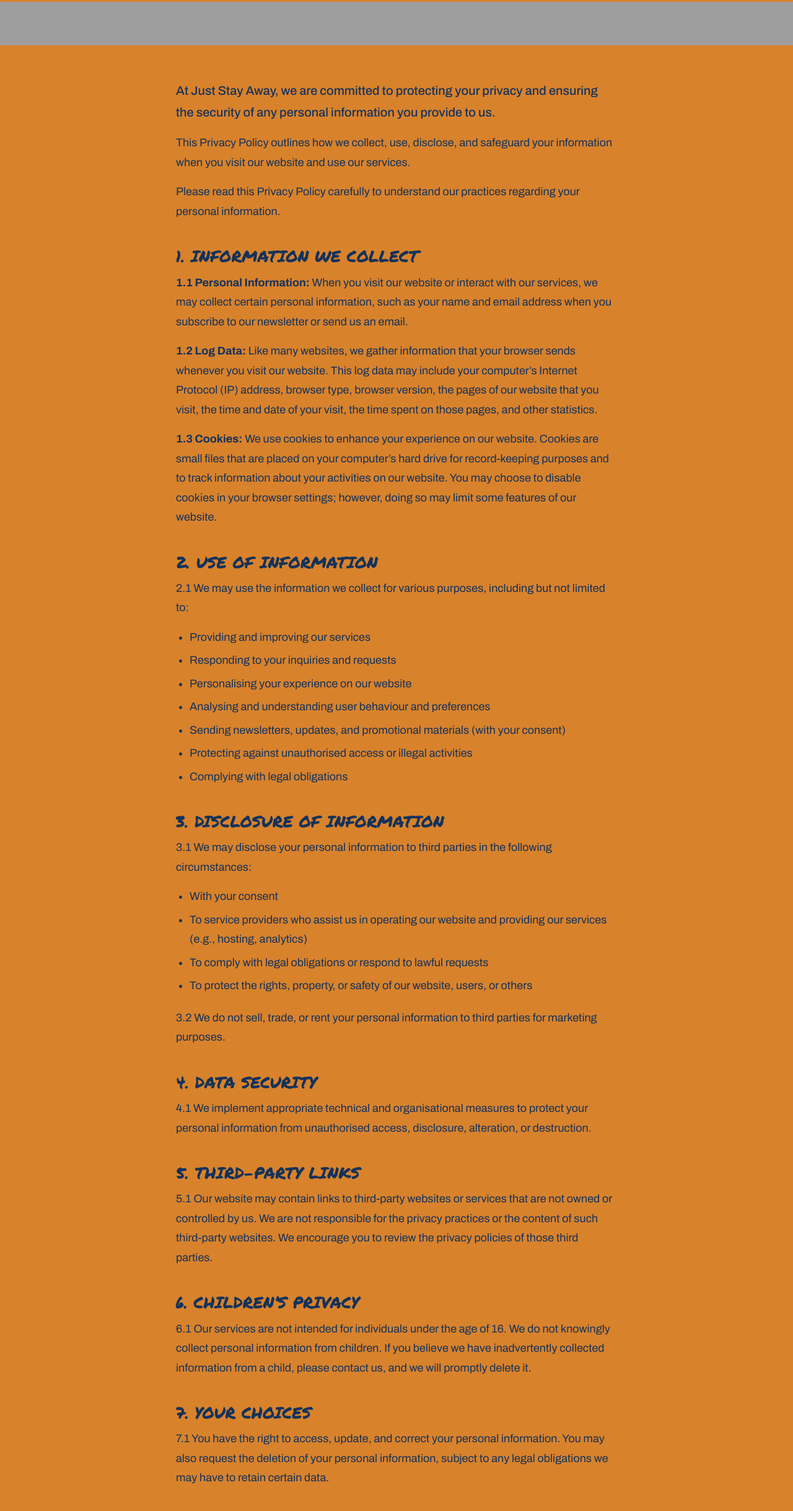
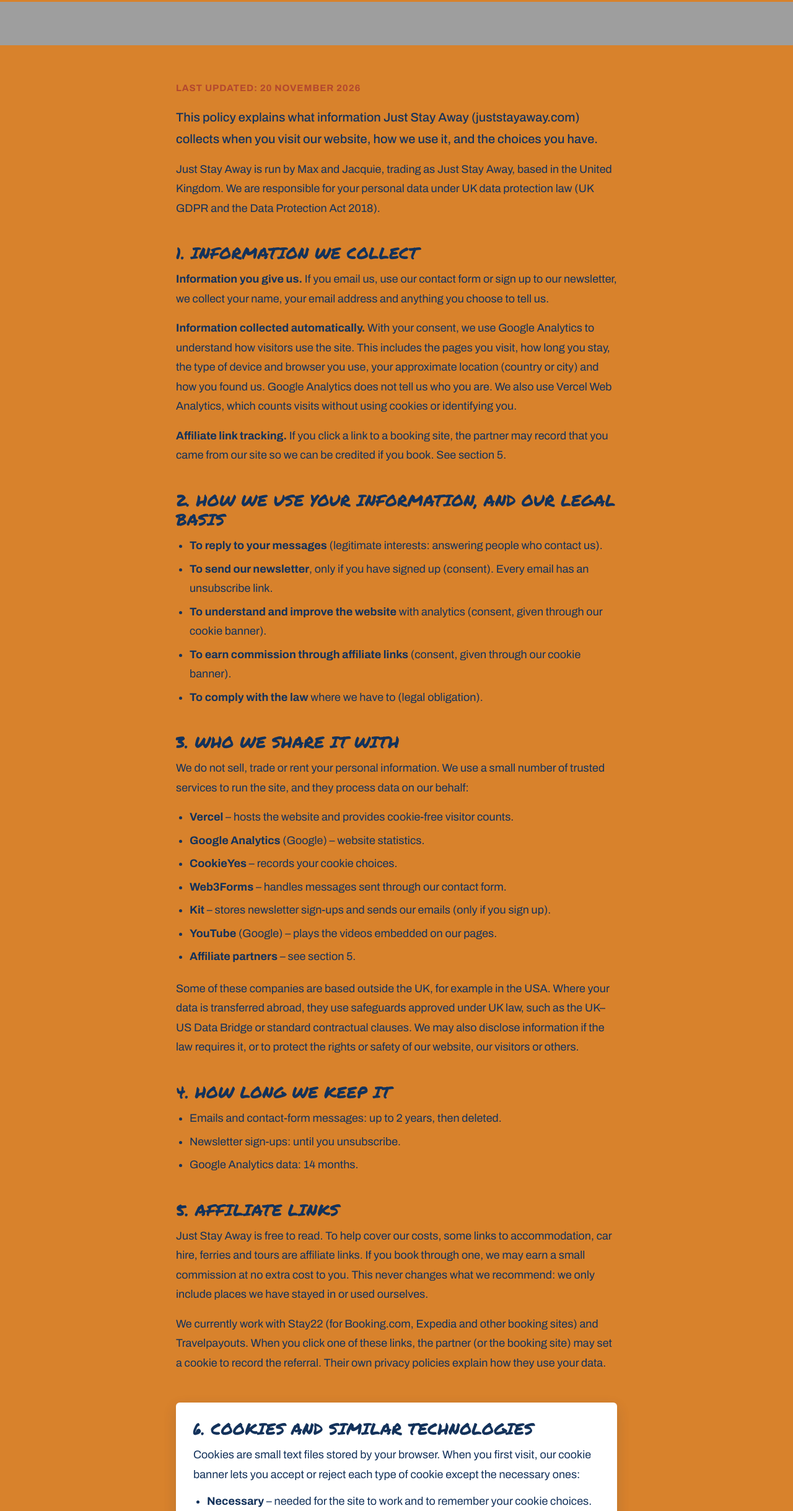
Before and after one commit to plaw2312-debug/flip-flop-flicks-website, a plain HTML site: page privacy-policy.html in a window 1280 px wide. Shown: the part 343-2781 px from the top of the page at 62% size. Drawn offline with Linux system fonts and the light colour scheme; grey boxes are pictures that could not be loaded; a script that the page names is missing.

Commit message:
Add files via upload

```diff
--- a/privacy-policy.html
+++ b/privacy-policy.html
@@ -90,53 +90,77 @@ a{color:#13325B}a:hover{color:#B2472F}
   </section>
 
   <article style="max-width: 760px; margin: 0 auto; padding: 40px 24px 24px; font-size: 18px; line-height: 1.75">
-    <p style="margin: 0 0 16px; font-size: 20px; font-weight: 500">At Just Stay Away, we are committed to protecting your privacy and ensuring the security of any personal information you provide to us.</p>
-    <p style="margin: 0 0 16px">This Privacy Policy outlines how we collect, use, disclose, and safeguard your information when you visit our website and use our services.</p>
-    <p style="margin: 0 0 16px">Please read this Privacy Policy carefully to understand our practices regarding your personal information.</p>
+    <p style="margin: 0 0 16px; font-size: 15px; font-weight: 700; letter-spacing: 0.06em; text-transform: uppercase; color: #B2472F">Last updated: 20 November 2026</p>
+    <p style="margin: 0 0 16px; font-size: 20px; font-weight: 500">This policy explains what information Just Stay Away (juststayaway.com) collects when you visit our website, how we use it, and the choices you have.</p>
+    <p style="margin: 0 0 16px">Just Stay Away is run by Max and Jacquie, trading as Just Stay Away, based in the United Kingdom. We are responsible for your personal data under UK data protection law (UK GDPR and the Data Protection Act 2018).</p>
     <h2 style="margin: 40px 0 12px; font-family: 'Permanent Marker', cursive; font-weight: 400; font-size: 26px; line-height: 1.2">1. INFORMATION WE COLLECT</h2>
-    <p style="margin: 0 0 16px"><strong>1.1 Personal Information:</strong> When you visit our website or interact with our services, we may collect certain personal information, such as your name and email address when you subscribe to our newsletter or send us an email.</p>
-    <p style="margin: 0 0 16px"><strong>1.2 Log Data:</strong> Like many websites, we gather information that your browser sends whenever you visit our website. This log data may include your computer’s Internet Protocol (IP) address, browser type, browser version, the pages of our website that you visit, the time and date of your visit, the time spent on those pages, and other statistics.</p>
-    <p style="margin: 0 0 16px"><strong>1.3 Cookies:</strong> We use cookies to enhance your experience on our website. Cookies are small files that are placed on your computer’s hard drive for record-keeping purposes and to track information about your activities on our website. You may choose to disable cookies in your browser settings; however, doing so may limit some features of our website.</p>
-    <h2 style="margin: 40px 0 12px; font-family: 'Permanent Marker', cursive; font-weight: 400; font-size: 26px; line-height: 1.2">2. USE OF INFORMATION</h2>
-    <p style="margin: 0 0 16px">2.1 We may use the information we collect for various purposes, including but not limited to:</p>
+    <p style="margin: 0 0 16px"><strong>Information you give us.</strong> If you email us, use our contact form or sign up to our newsletter, we collect your name, your email address and anything you choose to tell us.</p>
+    <p style="margin: 0 0 16px"><strong>Information collected automatically.</strong> With your consent, we use Google Analytics to understand how visitors use the site. This includes the pages you visit, how long you stay, the type of device and browser you use, your approximate location (country or city) and how you found us. Google Analytics does not tell us who you are. We also use Vercel Web Analytics, which counts visits without using cookies or identifying you.</p>
+    <p style="margin: 0 0 16px"><strong>Affiliate link tracking.</strong> If you click a link to a booking site, the partner may record that you came from our site so we can be credited if you book. See section 5.</p>
+    <h2 style="margin: 40px 0 12px; font-family: 'Permanent Marker', cursive; font-weight: 400; font-size: 26px; line-height: 1.2">2. HOW WE USE YOUR INFORMATION, AND OUR LEGAL BASIS</h2>
     <ul style="margin: 0 0 20px; padding-left: 22px; display: flex; flex-direction: column; gap: 6px">
-      <li>Providing and improving our services</li>
-      <li>Responding to your inquiries and requests</li>
-      <li>Personalising your experience on our website</li>
-      <li>Analysing and understanding user behaviour and preferences</li>
-      <li>Sending newsletters, updates, and promotional materials (with your consent)</li>
-      <li>Protecting against unauthorised access or illegal activities</li>
-      <li>Complying with legal obligations</li>
+      <li><strong>To reply to your messages</strong> (legitimate interests: answering people who contact us).</li>
+      <li><strong>To send our newsletter</strong>, only if you have signed up (consent). Every email has an unsubscribe link.</li>
+      <li><strong>To understand and improve the website</strong> with analytics (consent, given through our cookie banner).</li>
+      <li><strong>To earn commission through affiliate links</strong> (consent, given through our cookie banner).</li>
+      <li><strong>To comply with the law</strong> where we have to (legal obligation).</li>
     </ul>
-    <h2 style="margin: 40px 0 12px; font-family: 'Permanent Marker', cursive; font-weight: 400; font-size: 26px; line-height: 1.2">3. DISCLOSURE OF INFORMATION</h2>
-    <p style="margin: 0 0 16px">3.1 We may disclose your personal information to third parties in the following circumstances:</p>
+    <h2 style="margin: 40px 0 12px; font-family: 'Permanent Marker', cursive; font-weight: 400; font-size: 26px; line-height: 1.2">3. WHO WE SHARE IT WITH</h2>
+    <p style="margin: 0 0 16px">We do not sell, trade or rent your personal information. We use a small number of trusted services to run the site, and they process data on our behalf:</p>
     <ul style="margin: 0 0 20px; padding-left: 22px; display: flex; flex-direction: column; gap: 6px">
-      <li>With your consent</li>
-      <li>To service providers who assist us in operating our website and providing our services (e.g., hosting, analytics)</li>
-      <li>To comply with legal obligations or respond to lawful requests</li>
-      <li>To protect the rights, property, or safety of our website, users, or others</li>
+      <li><strong>Vercel</strong> – hosts the website and provides cookie-free visitor counts.</li>
+      <li><strong>Google Analytics</strong> (Google) – website statistics.</li>
+      <li><strong>CookieYes</strong> – records your cookie choices.</li>
+      <li><strong>Web3Forms</strong> – handles messages sent through our contact form.</li>
+      <li><strong>Kit</strong> – stores newsletter sign-ups and sends our emails (only if you sign up).</li>
+      <li><strong>YouTube</strong> (Google) – plays the videos embedded on our pages.</li>
+      <li><strong>Affiliate partners</strong> – see section 5.</li>
     </ul>
-    <p style="margin: 0 0 16px">3.2 We do not sell, trade, or rent your personal information to third parties for marketing purposes.</p>
-    <h2 style="margin: 40px 0 12px; font-family: 'Permanent Marker', cursive; font-weight: 400; font-size: 26px; line-height: 1.2">4. DATA SECURITY</h2>
-    <p style="margin: 0 0 16px">4.1 We implement appropriate technical and organisational measures to protect your personal information from unauthorised access, disclosure, alteration, or destruction.</p>
-    <h2 style="margin: 40px 0 12px; font-family: 'Permanent Marker', cursive; font-weight: 400; font-size: 26px; line-height: 1.2">5. THIRD-PARTY LINKS</h2>
-    <p style="margin: 0 0 16px">5.1 Our website may contain links to third-party websites or services that are not owned or controlled by us. We are not responsible for the privacy practices or the content of such third-party websites. We encourage you to review the privacy policies of those third parties.</p>
-    <h2 style="margin: 40px 0 12px; font-family: 'Permanent Marker', cursive; font-weight: 400; font-size: 26px; line-height: 1.2">6. CHILDREN’S PRIVACY</h2>
-    <p style="margin: 0 0 16px">6.1 Our services are not intended for individuals under the age of 16. We do not knowingly collect personal information from children. If you believe we have inadvertently collected information from a child, please contact us, and we will promptly delete it.</p>
-    <h2 style="margin: 40px 0 12px; font-family: 'Permanent Marker', cursive; font-weight: 400; font-size: 26px; line-height: 1.2">7. YOUR CHOICES</h2>
-    <p style="margin: 0 0 16px">7.1 You have the right to access, update, and correct your personal information. You may also request the deletion of your personal information, subject to any legal obligations we may have to retain certain data.</p>
-    <h2 style="margin: 40px 0 12px; font-family: 'Permanent Marker', cursive; font-weight: 400; font-size: 26px; line-height: 1.2">8. CHANGES TO THIS PRIVACY POLICY</h2>
-    <p style="margin: 0 0 16px">8.1 We reserve the right to modify or update this Privacy Policy at any time. We will notify you of any changes by posting the updated Privacy Policy on our website. Your continued use of our website and services after any modifications indicates your acceptance of the changes.</p>
-    <h2 style="margin: 40px 0 12px; font-family: 'Permanent Marker', cursive; font-weight: 400; font-size: 26px; line-height: 1.2">9. AFFILIATE LINKS</h2>
-    <p style="margin: 0 0 16px">Just Stay Away is part of the Travelpayouts and Amazon Services LLC Associates Program affiliate platforms. This means that every time you make a purchase using one of these links, we earn a commission at no extra cost to you.</p>
-    <h2 style="margin: 40px 0 12px; font-family: 'Permanent Marker', cursive; font-weight: 400; font-size: 26px; line-height: 1.2">10. CONTACT US</h2>
-    <p style="margin: 0 0 16px">If you have any questions or concerns about this Privacy Policy or our privacy practices, please contact us at <a href="mailto:juststayawaytravel@gmail.com" style="font-weight: 700">juststayawaytravel@gmail.com</a> or use our <a href="about.html#get-in-touch" style="font-weight: 700">contact form</a>.</p>
+    <p style="margin: 0 0 16px">Some of these companies are based outside the UK, for example in the USA. Where your data is transferred abroad, they use safeguards approved under UK law, such as the UK–US Data Bridge or standard contractual clauses. We may also disclose information if the law requires it, or to protect the rights or safety of our website, our visitors or others.</p>
+    <h2 style="margin: 40px 0 12px; font-family: 'Permanent Marker', cursive; font-weight: 400; font-size: 26px; line-height: 1.2">4. HOW LONG WE KEEP IT</h2>
+    <ul style="margin: 0 0 20px; padding-left: 22px; display: flex; flex-direction: column; gap: 6px">
+      <li>Emails and contact-form messages: up to 2 years, then deleted.</li>
+      <li>Newsletter sign-ups: until you unsubscribe.</li>
+      <li>Google Analytics data: 14 months.</li>
+    </ul>
+    <h2 style="margin: 40px 0 12px; font-family: 'Permanent Marker', cursive; font-weight: 400; font-size: 26px; line-height: 1.2">5. AFFILIATE LINKS</h2>
+    <p style="margin: 0 0 16px">Just Stay Away is free to read. To help cover our costs, some links to accommodation, car hire, ferries and tours are affiliate links. If you book through one, we may earn a small commission at no extra cost to you. This never changes what we recommend: we only include places we have stayed in or used ourselves.</p>
+    <p style="margin: 0 0 16px">We currently work with Stay22 (for Booking.com, Expedia and other booking sites) and Travelpayouts. When you click one of these links, the partner (or the booking site) may set a cookie to record the referral. Their own privacy policies explain how they use your data.</p>
+    <!-- Add each new programme to the sentence above as you are accepted, and update "Last updated" at the top.
+         If accepted by Amazon, add: "As an Amazon Associate we earn from qualifying purchases." -->
     <div id="cookies" style="margin: 48px 0 8px; background: #FFFFFF; border-radius: 6px; padding: 26px 28px; box-shadow: 0 8px 22px rgba(19,50,91,0.14); scroll-margin-top: 16px">
-      <h2 style="margin: 0 0 12px; font-family: 'Permanent Marker', cursive; font-weight: 400; font-size: 26px; line-height: 1.2">COOKIE POLICY</h2>
-      <p style="margin: 0 0 12px">This site uses cookies – small text files that are placed on your machine to help the site provide a better user experience. In general, cookies are used to retain user preferences, store information for things like shopping carts, and provide anonymised tracking data to third-party applications like Google Analytics. As a rule, cookies will make your browsing experience better.</p>
-      <p style="margin: 0">However, you may prefer to disable cookies on this site and on others. The most effective way to do this is to disable cookies in your browser.</p>
-      <p style="margin: 12px 0 0"><strong>Trip planner ticks:</strong> on our <a href="tips-trip-planner.html">trip planner</a> page, the boxes you tick are saved in your own browser (using local storage) so they're still there when you come back. This stays on your device, is never sent to us or anyone else, and is used only to remember your ticks. You can remove it at any time with the "Clear my ticks" button on that page or by clearing your browser data.</p>
+      <h2 style="margin: 0 0 12px; font-family: 'Permanent Marker', cursive; font-weight: 400; font-size: 26px; line-height: 1.2">6. COOKIES AND SIMILAR TECHNOLOGIES</h2>
+      <p style="margin: 0 0 12px">Cookies are small text files stored by your browser. When you first visit, our cookie banner lets you accept or reject each type of cookie except the necessary ones:</p>
+      <ul style="margin: 0 0 16px; padding-left: 22px; display: flex; flex-direction: column; gap: 6px">
+        <li><strong>Necessary</strong> – needed for the site to work and to remember your cookie choices. Always on.</li>
+        <li><strong>Functional</strong> – features such as embedded YouTube videos and social sharing.</li>
+        <li><strong>Analytics</strong> – Google Analytics statistics (see section 1).</li>
+        <li><strong>Performance</strong> – help us understand how well the site is working.</li>
+        <li><strong>Advertisement</strong> – affiliate link tracking (see section 5).</li>
+      </ul>
+      <p style="margin: 0 0 12px">Analytics, functional, performance and advertisement cookies are only used if you allow them. You can change your mind at any time using the cookie settings button in the bottom corner of every page. You can also block or delete cookies in your browser settings.</p>
+      <p style="margin: 0"><strong>Trip planner ticks:</strong> on our <a href="tips-trip-planner.html">trip planner</a> page, the boxes you tick are saved in your own browser (using local storage) so they're still there when you come back. This stays on your device, is never sent to us or anyone else, and is used only to remember your ticks. You can remove it at any time with the "Clear my ticks" button on that page or by clearing your browser data.</p>
     </div>
+    <h2 style="margin: 40px 0 12px; font-family: 'Permanent Marker', cursive; font-weight: 400; font-size: 26px; line-height: 1.2">7. LINKS TO OTHER WEBSITES</h2>
+    <p style="margin: 0 0 16px">Our site links to other websites we do not own or control, including booking sites. We are not responsible for their content or privacy practices, so please read their privacy policies.</p>
+    <h2 style="margin: 40px 0 12px; font-family: 'Permanent Marker', cursive; font-weight: 400; font-size: 26px; line-height: 1.2">8. CHILDREN</h2>
+    <p style="margin: 0 0 16px">Our website is not aimed at children under 16, and we do not knowingly collect their personal information. If you think a child has given us their information, please contact us and we will delete it.</p>
+    <h2 style="margin: 40px 0 12px; font-family: 'Permanent Marker', cursive; font-weight: 400; font-size: 26px; line-height: 1.2">9. YOUR RIGHTS</h2>
+    <p style="margin: 0 0 16px">Under UK data protection law you have the right to:</p>
+    <ul style="margin: 0 0 20px; padding-left: 22px; display: flex; flex-direction: column; gap: 6px">
+      <li>ask for a copy of the personal information we hold about you;</li>
+      <li>ask us to correct or delete it;</li>
+      <li>object to, or ask us to restrict, how we use it;</li>
+      <li>ask for your data in a portable format;</li>
+      <li>withdraw your consent at any time (for example, by unsubscribing or changing your cookie settings).</li>
+    </ul>
+    <p style="margin: 0 0 16px">To use any of these rights, email us at the address below. We will reply within one month. If you are unhappy with how we have handled your information, you can complain to the Information Commissioner's Office (ICO) at <a href="https://ico.org.uk/make-a-complaint/" target="_blank" rel="noopener" style="font-weight: 700">ico.org.uk</a> or on 0303 123 1113.</p>
+    <h2 style="margin: 40px 0 12px; font-family: 'Permanent Marker', cursive; font-weight: 400; font-size: 26px; line-height: 1.2">10. KEEPING YOUR INFORMATION SAFE</h2>
+    <p style="margin: 0 0 16px">We take sensible technical and organisational steps to protect your information from loss, misuse and unauthorised access.</p>
+    <h2 style="margin: 40px 0 12px; font-family: 'Permanent Marker', cursive; font-weight: 400; font-size: 26px; line-height: 1.2">11. CHANGES TO THIS POLICY</h2>
+    <p style="margin: 0 0 16px">We may update this policy from time to time, for example when we join a new affiliate programme. The date at the top shows when it last changed.</p>
+    <h2 style="margin: 40px 0 12px; font-family: 'Permanent Marker', cursive; font-weight: 400; font-size: 26px; line-height: 1.2">12. CONTACT US</h2>
+    <p style="margin: 0 0 16px">If you have any questions about this policy or your information, email us at <a href="mailto:juststayawaytravel@gmail.com" style="font-weight: 700">juststayawaytravel@gmail.com</a> or use our <a href="about.html#get-in-touch" style="font-weight: 700">contact form</a>.</p>
   </article>
 
   <section style="max-width: 760px; margin: 0 auto; padding: 24px 24px 72px">
```
